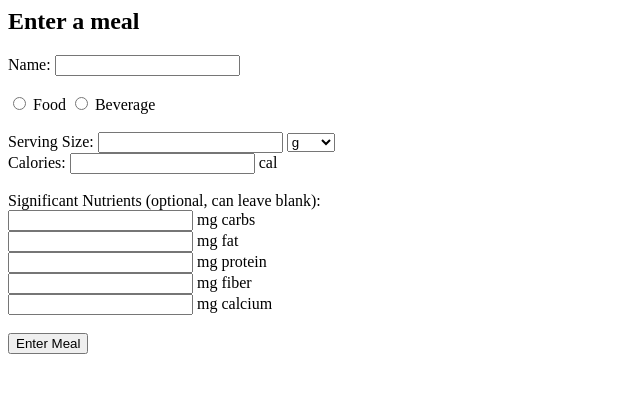
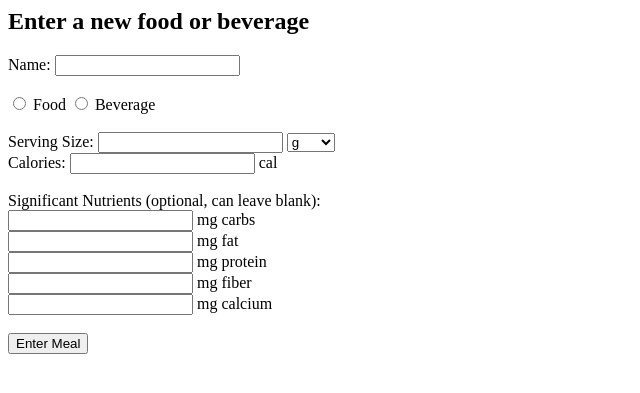
Before and after one commit to Adelaide527/466GroupProject, a PHP site: page /newFood.php in a window 1280 px wide. Shown: the top 393 px of the page, without its empty margins (0-640 px from the left). Run offline with PHP 8.4, Linux system fonts and the light colour scheme.

Commit message:
Update newFood.php

```diff
--- a/newFood.php
+++ b/newFood.php
@@ -3,7 +3,7 @@
 <head><title>Enter meal</title></head>
 <body>
 
-<h2>Enter a meal</h2>
+<h2>Enter a new food or beverage</h2>
 
 <form action="http://students.cs.niu.edu/~z1836805/enterFood.php" method="POST">
   <p>Name:
```
